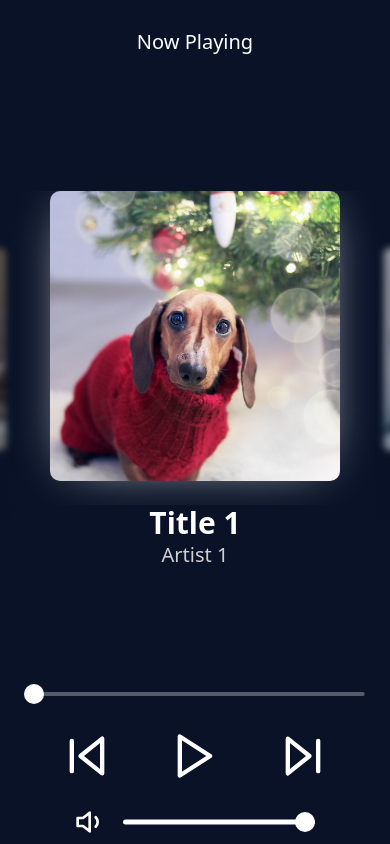
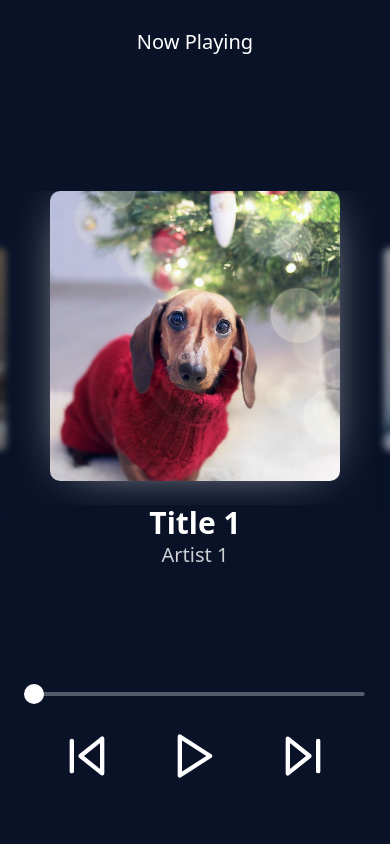
Before and after one commit to OhmPatil/melos, a React (Vite) app: page / in a window 390 px wide. Built offline with nearby package versions, Linux system fonts and the light colour scheme.

Commit message:
Change title, remove volume controls from mobile, disable scrolling

```diff
--- a/index.html
+++ b/index.html
@@ -2,9 +2,9 @@
 <html lang="en">
   <head>
     <meta charset="UTF-8" />
-    <link rel="icon" type="image/svg+xml" href="/vite.svg" />
+    <!-- <link rel="icon" type="image/svg+xml" href="/vite.svg" /> -->
     <meta name="viewport" content="width=device-width, initial-scale=1.0" />
-    <title>Vite + React</title>
+    <title>Melos</title>
   </head>
   <body>
     <div id="root"></div>
--- a/src/sections/Hero.jsx
+++ b/src/sections/Hero.jsx
@@ -15,7 +15,7 @@ import PlayerControls from "./PlayerControls";
 
 function Hero() {
 
-  const slider = useRef(Slider)
+  const sliderRef = useRef(Slider)
 
   const [slideIndex, setSlideIndex] = useState(0)
 
@@ -60,10 +60,10 @@ function Hero() {
 
   return (
     <>
-    <div className="w-[100vw] flex justify-center items-center">
+    <div className="w-[100vw] flex justify-center items-center overflow-hidden">
     <div className="container">
       <div className="slider">
-        <Slider ref={slider}{...settings}>
+        <Slider ref={sliderRef}{...settings}>
           {songs.map((song, index) => (
             <div className={index === slideIndex ? "slide slide-active": 'slide'} key={song.title}>
               <img src={song.image} alt="" />
@@ -75,7 +75,7 @@ function Hero() {
       </div>
     </div>
   </div>
-  <PlayerControls song={songs[slideIndex]} nextClick={slider.current.slickNext} prevClick={slider.current.slickPrev}/>
+  <PlayerControls song={songs[slideIndex]} nextClick={sliderRef.current.slickNext} prevClick={sliderRef.current.slickPrev}/>
   </>
   );
 }
--- a/src/sections/PlayerControls.jsx
+++ b/src/sections/PlayerControls.jsx
@@ -79,7 +79,7 @@ function PlayerControls(props) {
             <img src={skipForward} alt="" />
           </button>
       </div>
-      <div className='md:w-[15%] w-[70%] flex gap-4'>
+      <div className='invisible md:visible md:w-[15%] w-[70%] flex gap-4'>
         <img src={volume} alt="" />
         <Slider onChange={onVolChange} percentage={volPercent}/>
       </div>
```
